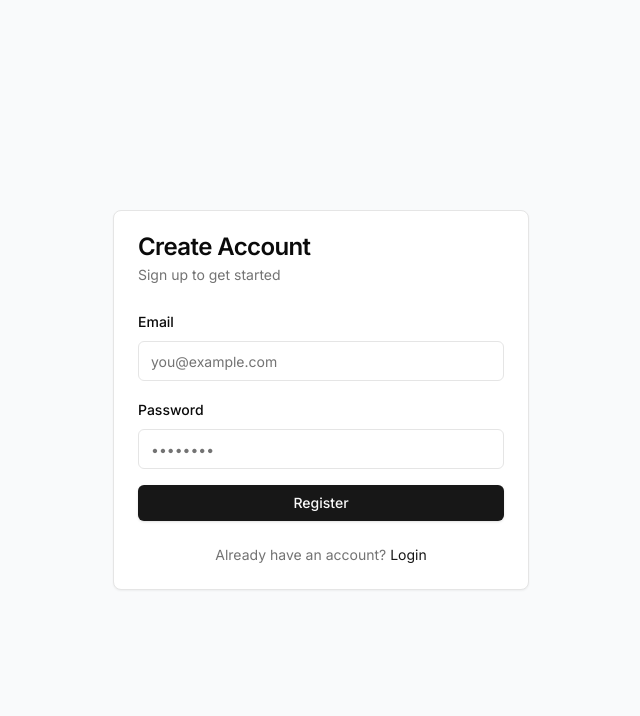
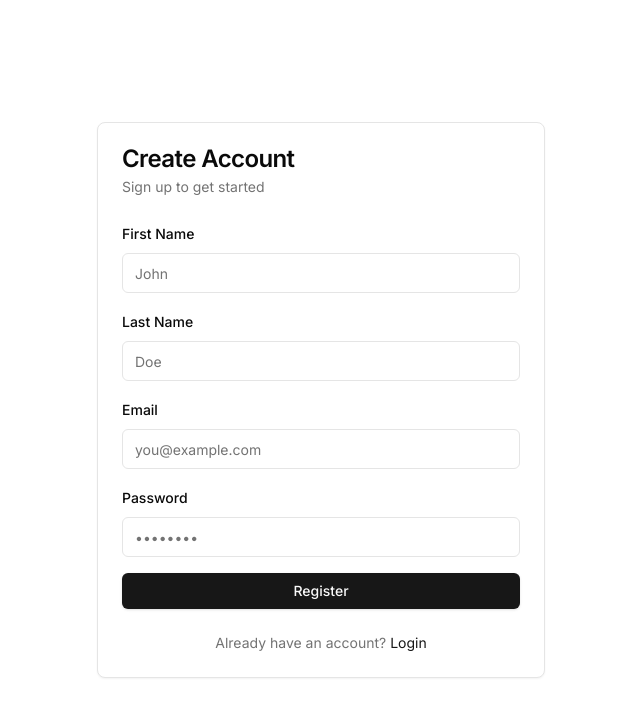
Before and after one commit to aryan-shrestha/ecom-fe, a Next.js app: page /register in a window 1280 px wide. Shown: the top 716 px of the page, without its empty margins (319-959 px from the left). Built offline with nearby package versions, Linux system fonts and the light colour scheme; no server answers.

Commit message:
feat(registeration): add first_name and last_name field on user registration

```diff
--- a/src/app/(public)/layout.tsx
+++ b/src/app/(public)/layout.tsx
@@ -1,7 +1,3 @@
 export default function PublicLayout({ children }: { children: React.ReactNode }) {
-  return (
-    <div className="flex min-h-screen items-center justify-center bg-gray-50">
-      <div className="w-full max-w-md px-4">{children}</div>
-    </div>
-  );
+  return <div>{children}</div>;
 }
--- a/src/app/(public)/register/page.tsx
+++ b/src/app/(public)/register/page.tsx
@@ -1,5 +1,9 @@
 import { RegisterForm } from '@/components/forms/auth/RegisterForm';
 
 export default function RegisterPage() {
-  return <RegisterForm />;
+  return (
+    <div className="flex h-screen w-full items-center justify-center bg-background">
+      <RegisterForm />
+    </div>
+  );
 }
--- a/src/components/forms/auth/RegisterForm.tsx
+++ b/src/components/forms/auth/RegisterForm.tsx
@@ -1,8 +1,8 @@
-"use client";
+'use client';
 
-import Link from "next/link";
+import Link from 'next/link';
 
-import { Button } from "@/components/ui/button";
+import { Button } from '@/components/ui/button';
 import {
   Card,
   CardContent,
@@ -10,7 +10,7 @@ import {
   CardFooter,
   CardHeader,
   CardTitle,
-} from "@/components/ui/card";
+} from '@/components/ui/card';
 import {
   Form,
   FormControl,
@@ -18,16 +18,13 @@ import {
   FormItem,
   FormLabel,
   FormMessage,
-} from "@/components/ui/form";
-import { Input } from "@/components/ui/input";
-import { useRegisterMutation } from "@/features/auth/queries/auth.queries";
-import {
-  type RegisterFormData,
-  registerSchema,
-} from "@/features/auth/schemas/auth.schemas";
-import { ROUTES } from "@/lib/routes/paths";
-import { zodResolver } from "@hookform/resolvers/zod";
-import { useForm } from "react-hook-form";
+} from '@/components/ui/form';
+import { Input } from '@/components/ui/input';
+import { useRegisterMutation } from '@/features/auth/queries/auth.queries';
+import { type RegisterFormData, registerSchema } from '@/features/auth/schemas/auth.schemas';
+import { ROUTES } from '@/lib/routes/paths';
+import { zodResolver } from '@hookform/resolvers/zod';
+import { useForm } from 'react-hook-form';
 
 export function RegisterForm() {
   const registerMutation = useRegisterMutation();
@@ -35,8 +32,10 @@ export function RegisterForm() {
   const form = useForm<RegisterFormData>({
     resolver: zodResolver(registerSchema),
     defaultValues: {
-      email: "",
-      password: "",
+      first_name: '',
+      last_name: '',
+      email: '',
+      password: '',
     },
   });
 
@@ -55,16 +54,38 @@ export function RegisterForm() {
           <form onSubmit={form.handleSubmit(onSubmit)} className="space-y-4">
             <FormField
               control={form.control}
+              name="first_name"
+              render={({ field }) => (
+                <FormItem>
+                  <FormLabel>First Name</FormLabel>
+                  <FormControl>
+                    <Input placeholder="John" {...field} />
+                  </FormControl>
+                  <FormMessage />
+                </FormItem>
+              )}
+            />
+            <FormField
+              control={form.control}
+              name="last_name"
+              render={({ field }) => (
+                <FormItem>
+                  <FormLabel>Last Name</FormLabel>
+                  <FormControl>
+                    <Input placeholder="Doe" {...field} />
+                  </FormControl>
+                  <FormMessage />
+                </FormItem>
+              )}
+            />
+            <FormField
+              control={form.control}
               name="email"
               render={({ field }) => (
                 <FormItem>
                   <FormLabel>Email</FormLabel>
                   <FormControl>
-                    <Input
-                      type="email"
-                      placeholder="you@example.com"
-                      {...field}
-                    />
+                    <Input type="email" placeholder="you@example.com" {...field} />
                   </FormControl>
                   <FormMessage />
                 </FormItem>
@@ -87,8 +108,7 @@ export function RegisterForm() {
 
             {registerMutation.isError && (
               <div className="text-sm text-destructive">
-                {registerMutation.error?.message ||
-                  "Registration failed. Please try again."}
+                {registerMutation.error?.message || 'Registration failed. Please try again.'}
               </div>
             )}
 
@@ -98,19 +118,15 @@ export function RegisterForm() {
               </div>
             )}
 
-            <Button
-              type="submit"
-              className="w-full"
-              disabled={registerMutation.isPending}
-            >
-              {registerMutation.isPending ? "Creating account..." : "Register"}
+            <Button type="submit" className="w-full" disabled={registerMutation.isPending}>
+              {registerMutation.isPending ? 'Creating account...' : 'Register'}
             </Button>
           </form>
         </Form>
       </CardContent>
       <CardFooter className="flex justify-center">
         <p className="text-sm text-muted-foreground">
-          Already have an account?{" "}
+          Already have an account?{' '}
           <Link href={ROUTES.LOGIN} className="text-primary hover:underline">
             Login
           </Link>
--- a/src/features/auth/schemas/auth.schemas.ts
+++ b/src/features/auth/schemas/auth.schemas.ts
@@ -1,18 +1,38 @@
-import { z } from "zod";
+import { z } from 'zod';
 
 export const loginSchema = z.object({
-  email: z.string().email("Invalid email address"),
-  password: z.string().min(6, "Password must be at least 6 characters"),
+  email: z.string().email('Invalid email address'),
+  password: z.string().min(6, 'Password must be at least 6 characters'),
 });
 
 export const registerSchema = z.object({
-  email: z.string().email("Invalid email address"),
-  password: z.string().min(6, "Password must be at least 6 characters"),
+  first_name: z
+    .string()
+    .min(1, 'First name is required')
+    .regex(/^[A-Za-z]+$/, 'First name must contain only letters'),
+  last_name: z
+    .string()
+    .min(1, 'Last name is required')
+    .regex(/^[A-Za-z]+$/, 'Last name must contain only letters'),
+  email: z.string().email('Invalid email address'),
+  password: z
+    .string()
+    .min(6, 'Password must be at least 6 characters')
+    .regex(/[A-Z]/, 'Must include an uppercase letter')
+    .regex(/[a-z]/, 'Must include a lowercase letter')
+    .regex(/[0-9]/, 'Must include a number')
+    .regex(/[!@#$%^&*(),.?":{}|<>]/, 'Must include a special character'),
 });
 
 export const changePasswordSchema = z.object({
-  current_password: z.string().min(1, "Current password is required"),
-  new_password: z.string().min(6, "New password must be at least 6 characters"),
+  current_password: z.string().min(1, 'Current password is required'),
+  new_password: z
+    .string()
+    .min(6, 'New password must be at least 6 characters')
+    .regex(/[A-Z]/, 'Must include an uppercase letter')
+    .regex(/[a-z]/, 'Must include a lowercase letter')
+    .regex(/[0-9]/, 'Must include a number')
+    .regex(/[!@#$%^&*(),.?":{}|<>]/, 'Must include a special character'),
 });
 
 export type LoginFormData = z.infer<typeof loginSchema>;
--- a/src/features/auth/types/auth.types.ts
+++ b/src/features/auth/types/auth.types.ts
@@ -11,6 +11,8 @@ export interface LoginCredentials {
 }
 
 export interface RegisterCredentials {
+  first_name: string;
+  last_name: string;
   email: string;
   password: string;
 }
```
